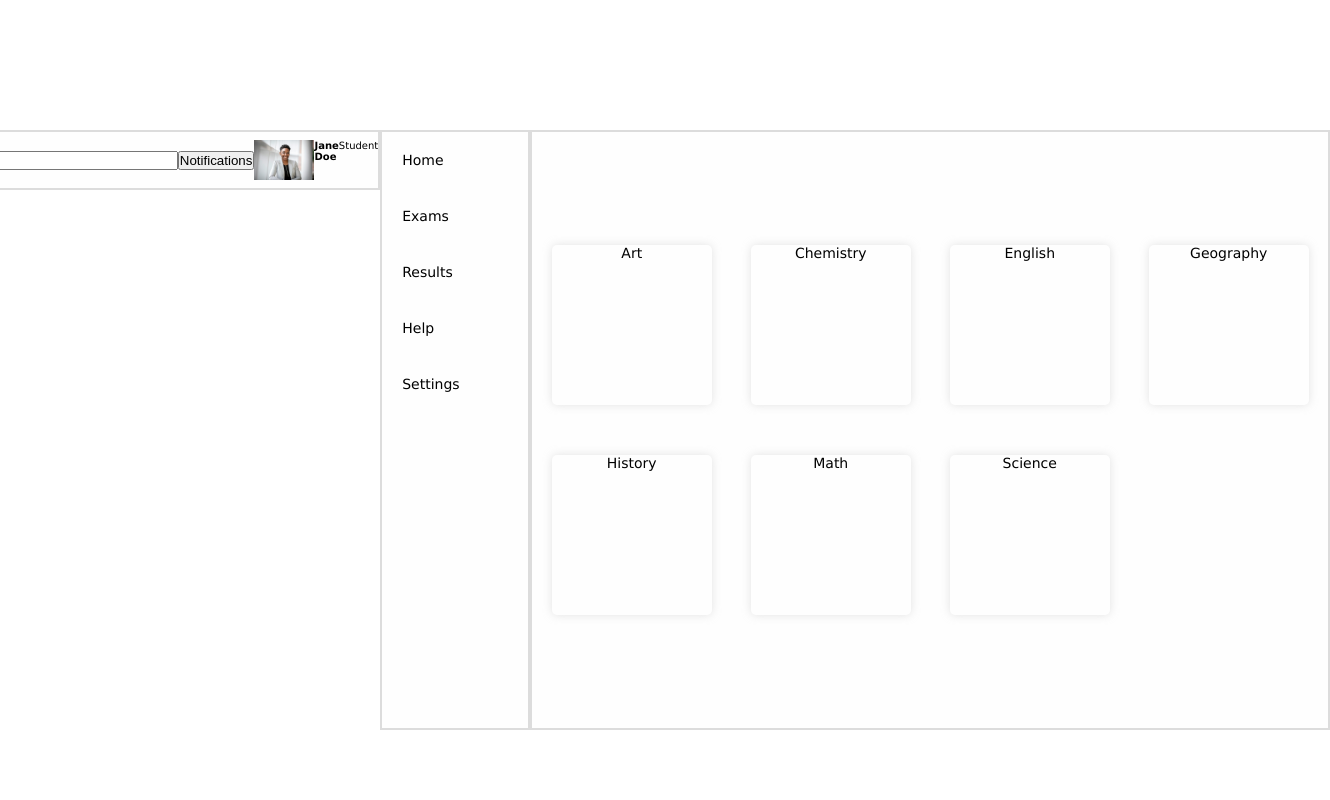
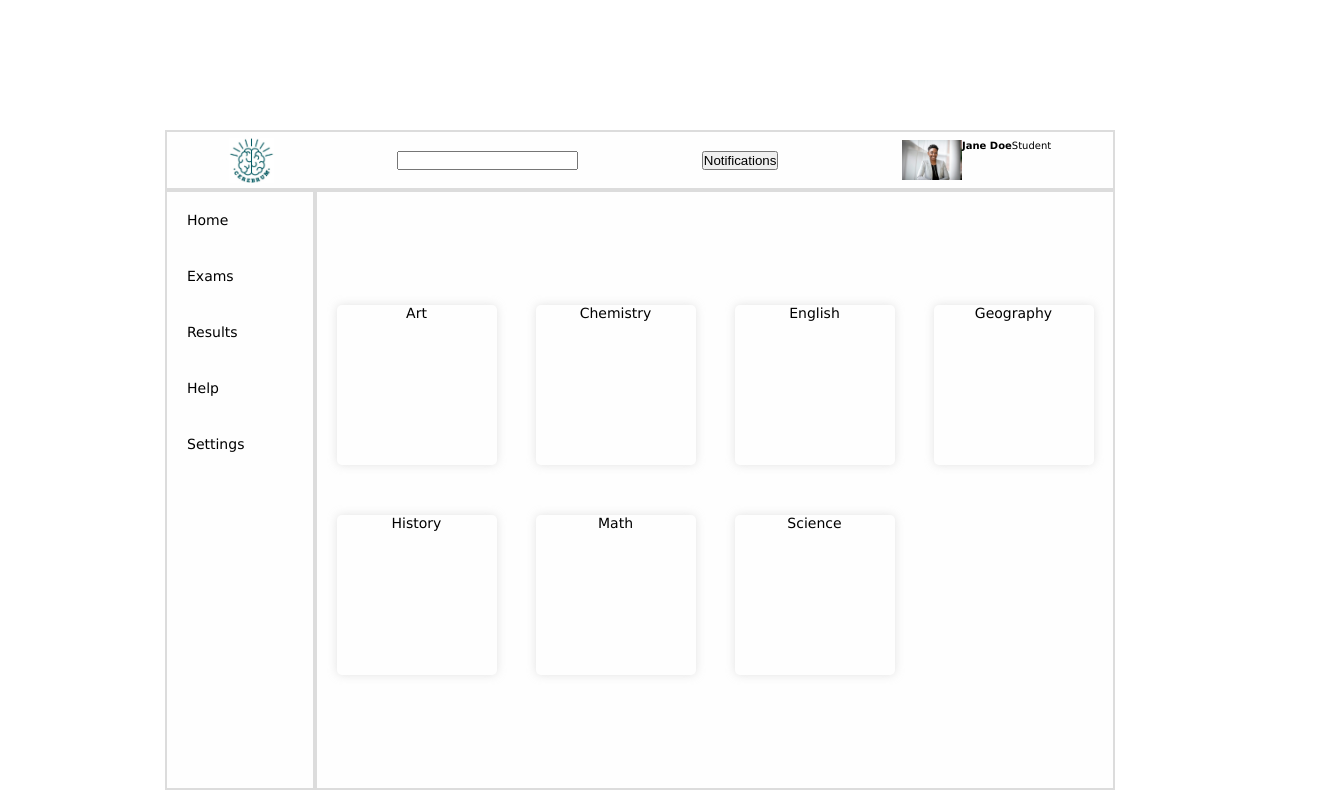
Before and after one commit to karolinecruztorres/exams-platform, an Angular app in the folder exams-platform/: page / in a window 1280 px wide. Shown: the whole page, 1330 px wide, since content can reach past the window. Built offline with nearby package versions, Linux system fonts and the light colour scheme.

Commit message:
fix: fix problem with the grid not working

```diff
--- a/exams-platform/src/app/container/container-wrapper/container-wrapper.component.scss
+++ b/exams-platform/src/app/container/container-wrapper/container-wrapper.component.scss
@@ -9,14 +9,14 @@
   margin-top: 13rem;
 }
 
-.app-header {
+app-header {
   grid-area: header;
 }
 
-.app-menu {
+app-menu {
   grid-area: menu;
 }
 
-.app-dashboard {
+app-dashboard {
   grid-area: dash;
 }
```
